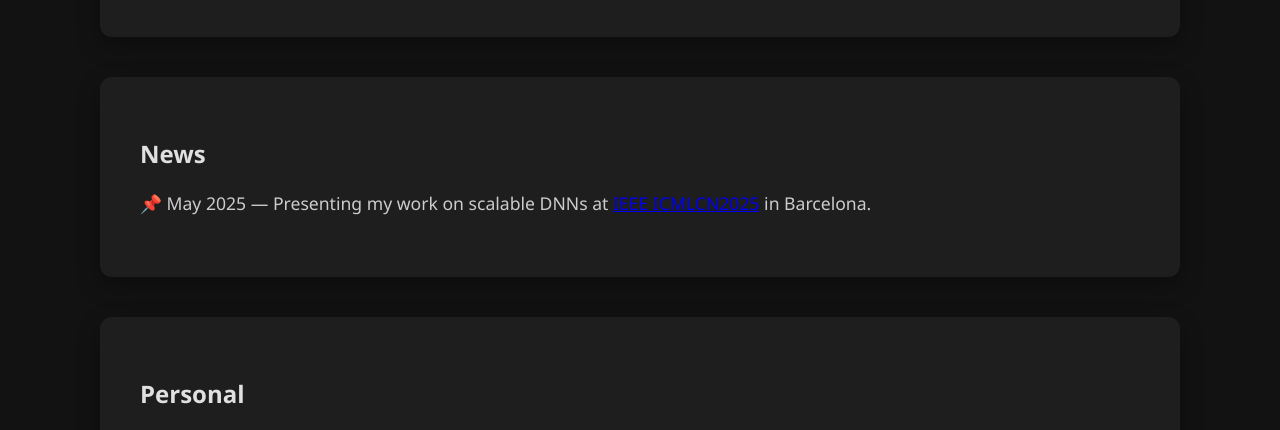
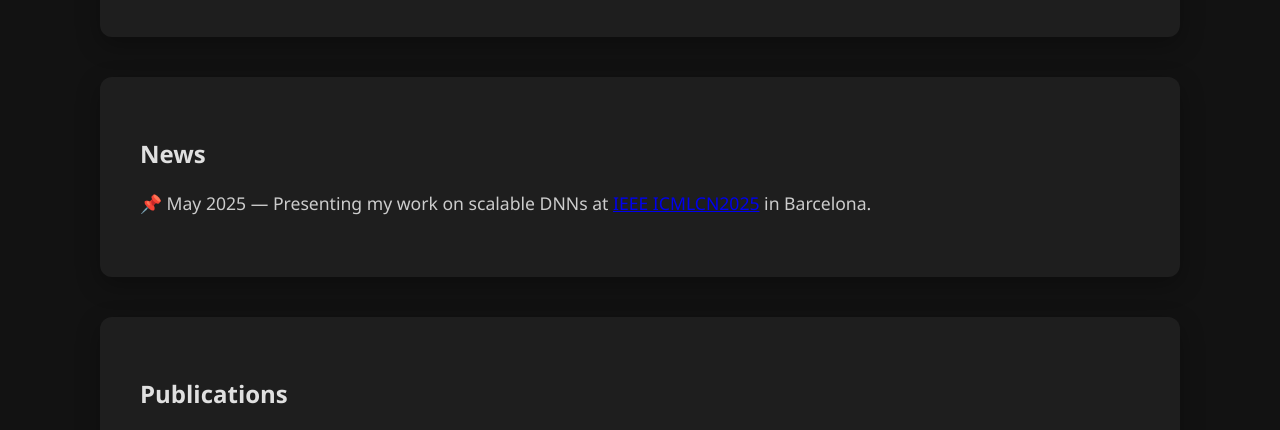
Before and after one commit to serly93/serly93.github.io, a plain HTML site: page index.html in a window 1280 px wide. Shown: the part 522-952 px from the top of the page. Drawn offline with Linux system fonts and the light colour scheme.

Commit message:
publications

```diff
--- a/index.html
+++ b/index.html
@@ -151,7 +151,7 @@
   </div>
   <div class="container" id="Publications">
     <div class="bio">
-    <h2>Personal</h2>
+    <h2>Publications</h2>
     </div>
   </div>
   <div class="container" id="Personal">
```
